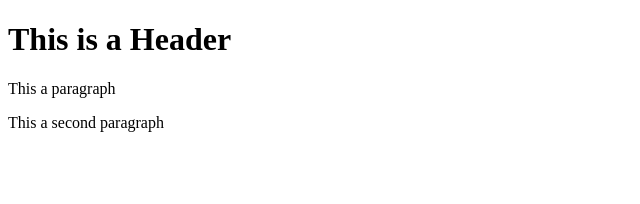
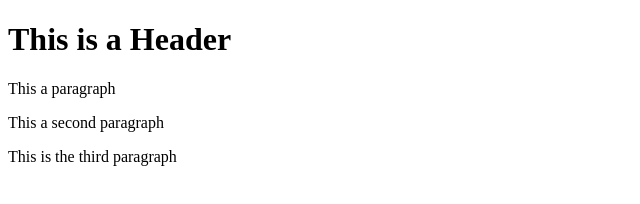
Before and after one commit to ritisha0301/git-test, a website: page Index.html in a window 1280 px wide. Shown: the whole page, without its empty margins (0-640 px from the left). Drawn offline with Linux system fonts and the light colour scheme.

Commit message:
fourth commit

```diff
--- a/Index.html
+++ b/Index.html
@@ -5,5 +5,6 @@
         <h1>This is a Header</h1>
         <p>This a paragraph</p>
         <p>This a second paragraph</p>
+        <p>This is the third paragraph</p>
     </body>
 </html>
```
Also changed, not shown: package.json (added, +25 -0 lines), 2 other files.
